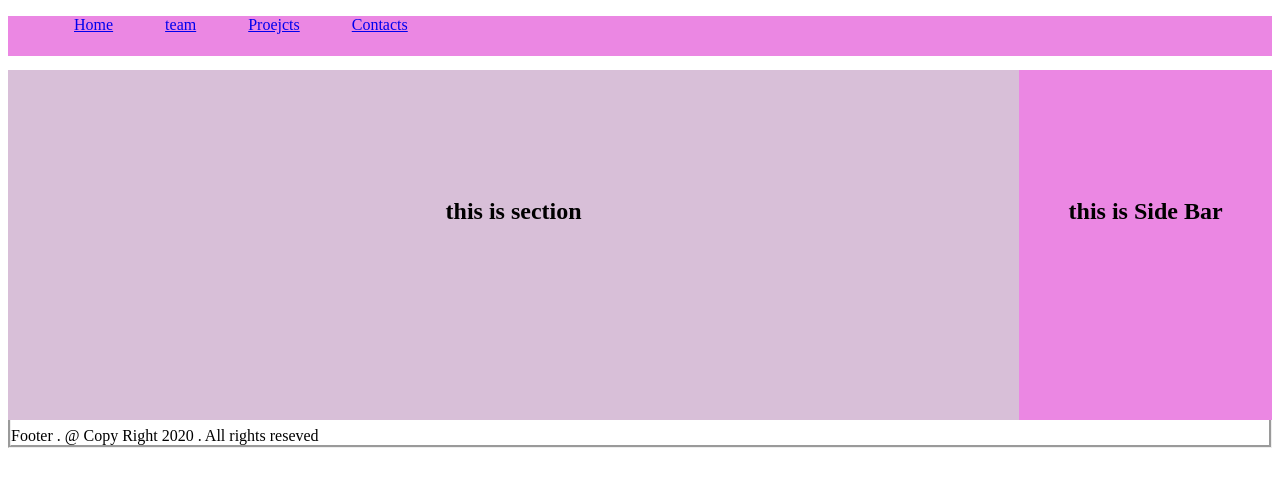
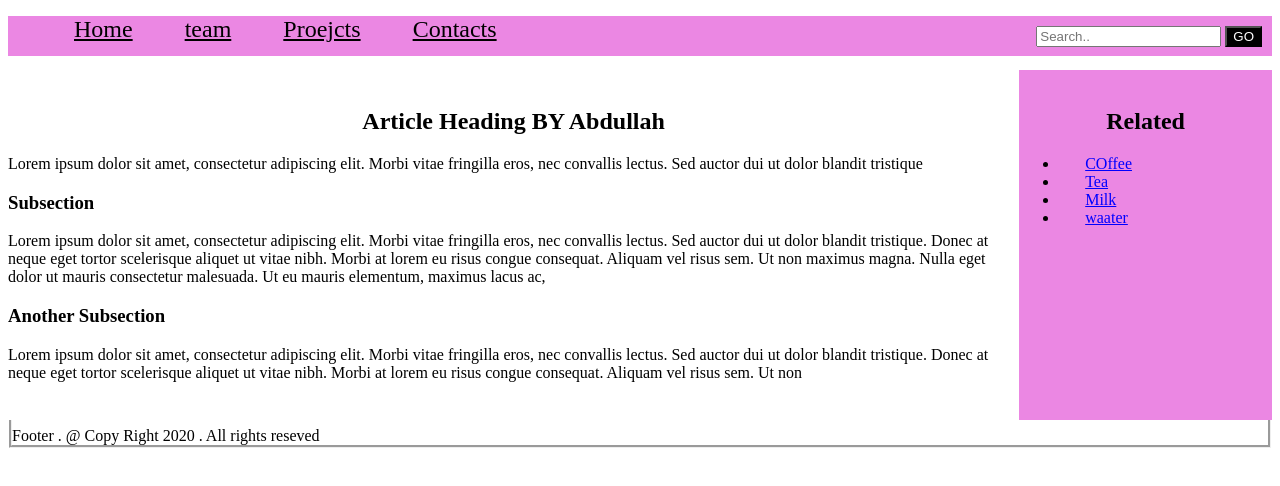
Before and after one commit to abduallahnoorsayket/html_demo01, a plain HTML site: page index02.html in a window 1280 px wide. Drawn offline with Linux system fonts and the light colour scheme.

Commit message:
index002 added

```diff
--- a/index02.html
+++ b/index02.html
@@ -18,12 +18,15 @@
 
           <nav style="float:top; width: 100%;height:40px;background-color: rgb(235, 135, 227);margin-top:7px;margin-bottom: 7px;">
             <ul style="list-style-type: none;">
-                <li style="float: left;" ><a style="text-align: center; padding:26px" href="#home">Home</a></li>
-                <li style="float: left;"><a style="text-align: center; padding:26px" href="#news">team</a></li>
-                <li style="float:left ;"><a style="text-align: center; padding:26px" href="#contact">Proejcts</a></li>
-                <li style="float: left;"><a style="text-align: center; padding:26px" href="#about">Contacts</a></li>
+                <li style="float: left;" ><a style="text-align: center; padding:26px;color: black;  font-size: 150%;" href="#home">Home</a></li>
+                <li style="float: left;"><a style="text-align: center; padding:26px;color: black;  font-size: 150%;" href="#news">team</a></li>
+                <li style="float:left ;"><a style="text-align: center; padding:26px;color: black;  font-size: 150%;" href="#contact">Proejcts</a></li>
+                <li style="float: left;"><a style="text-align: center; padding:26px;color: black;  font-size: 150%;" href="#about">Contacts</a></li>
               </ul>
-
+              <form  style="float: right;margin-top: 5px" action="/action_page.php">
+                <input type="text" placeholder="Search.." name="search">
+                <button style="background-color:black;color: white;margin-top: 5px;margin-right: 10px;" type="submit">GO</button>
+              </form>
 
              <!-- <h5 style="text-align:left;">home          team            Proejcts        Contacts</h5>
             <h5 style="text-align:left;">team</h5>
@@ -32,32 +35,63 @@
           </nav>
 
 
-        <section style="float :left; width: 80%;height:350px;background-color: thistle;margin-top:7px;margin-bottom: 5px;">
+        <section style="float :left; width: 80%;height:350px;background-color: white;margin-top:7px;margin-bottom: 5px;">
+
             <br>
-            <br>
-            <br>
-            <br><br>
-            <br>
-            <h2 style="text-align: center;">this is section</h2>
+            <h2 style="text-align: center;">  Article Heading  BY Abdullah </h2>
+            <p>
+                Lorem ipsum dolor sit amet, consectetur adipiscing elit. Morbi vitae fringilla
+                eros, nec convallis lectus.
+                Sed auctor dui ut dolor blandit tristique
+
+            </p>
+            <div>
+                <h3>Subsection</h3>
+                <p>
+                    Lorem ipsum dolor sit amet, consectetur adipiscing elit. Morbi vitae fringilla eros,
+                     nec convallis lectus. Sed auctor dui ut dolor blandit tristique. Donec at neque eget
+                     tortor scelerisque aliquet ut vitae nibh. Morbi at lorem eu risus congue consequat.
+                      Aliquam vel risus sem. Ut non
+                    maximus magna. Nulla eget dolor ut mauris consectetur malesuada. Ut eu mauris elementum,
+                    maximus lacus ac,
+                </p>
+            </div>
+
+            <div>
+                <h3> Another Subsection</h3>
+                <p>
+                    Lorem ipsum dolor sit amet, consectetur adipiscing elit. Morbi vitae fringilla eros,
+                     nec convallis lectus. Sed auctor dui ut dolor blandit tristique. Donec at neque eget tortor
+                     scelerisque aliquet ut vitae nibh. Morbi at lorem eu risus congue consequat. Aliquam vel
+                     risus sem. Ut non
+
+                </p>
+            </div>
         </section>
 
         <aside style="float:left; width: 20%;height:350px;background-color:rgb(235, 135, 227);margin-top:7px;margin-bottom: 7px;">
-            <br>
-            <br>
-            <br>
-            <br><br>
+
             <br>
 
-            <h2 style="text-align:center;">this is Side Bar</h2>
+            <h2 style="text-align:center;">Related </h2>
+            <ul style="list-style-type:disc;">
+                <li  ><a style="text-align: center; padding:26px;color: blue;  font-size: 100%;" href="#home">COffee</a></li>
+                <li ><a style="text-align: center; padding:26px;color: blue;  font-size: 100%;" href="#news">Tea</a></li>
+                <li ><a style="text-align: center; padding:26px;color: blue;  font-size: 100%;" href="#contact">Milk</a></li>
+                <li ><a style="text-align: center; padding:26px;color: blue;  font-size: 100%;" href="#about"> waater</a></li>
+              </ul>
+
         </aside>
 
 
 
-          <footer style="color:black;text-align:left;background-color:white;margin-top: 7px; height: 20px;">
-            <p style="border-style: groove">Footer . @ Copy Right 2020 . All rights reseved </p>
-          </footer>
+
     </div>
-
+    <br>
+    <br>
+    <footer style="color:black;text-align:left;background-color:white;margin-top: 7px; height: 40px;border: 1px solid gray;">
+        <p style="border-style: groove">Footer . @ Copy Right 2020 . All rights reseved </p>
+      </footer>
 
 
      </body>
```
